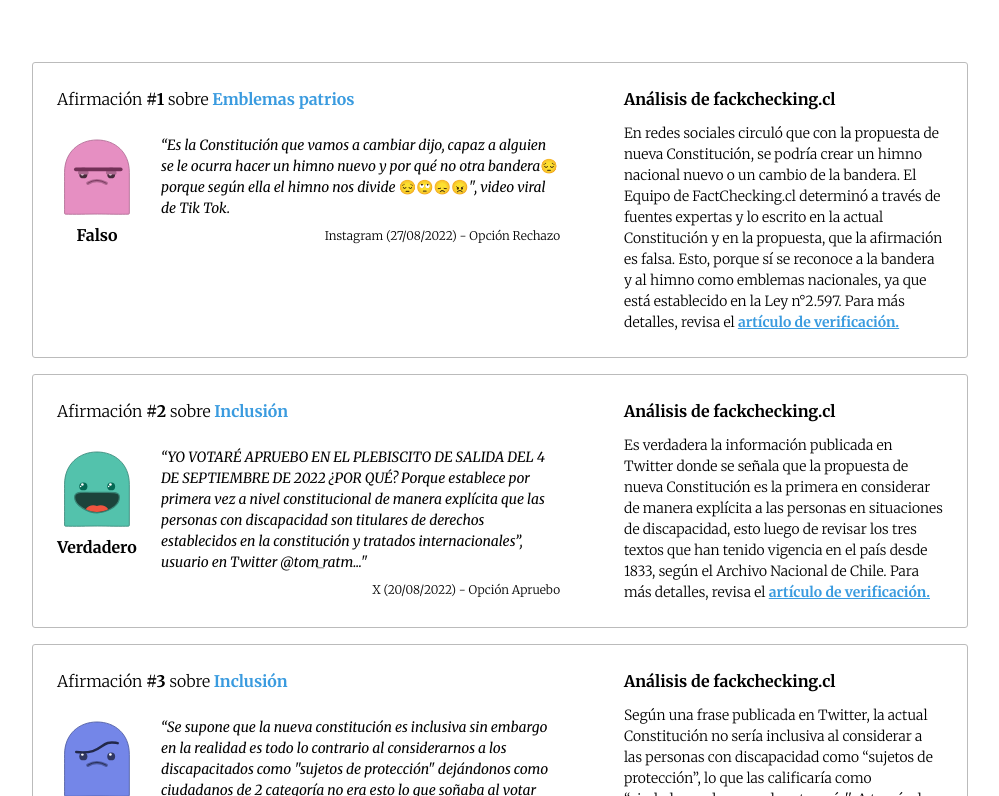
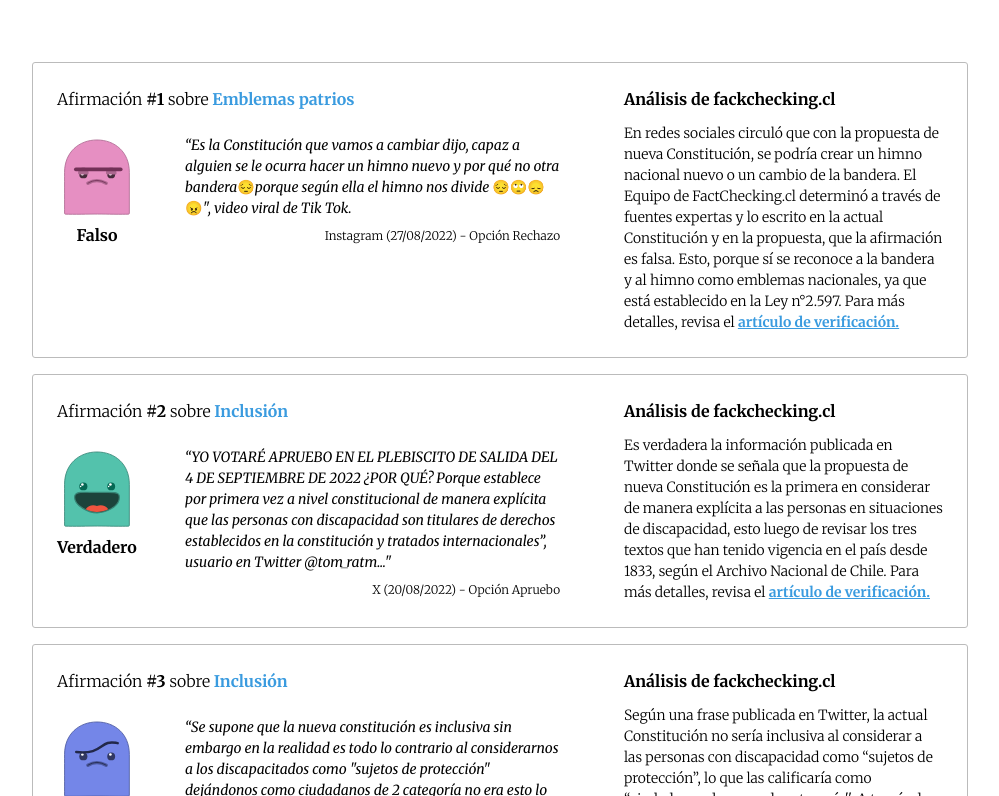
Before and after one commit to fdoflorenzano/fact-checking-vis-2022-chilean-referendum, a React (Vite) app: page / in a window 1280 px wide. Shown: the part 1164-1960 px from the top of the page, without its empty margins (140-1139 px from the left). Built offline with nearby package versions, Linux system fonts and the light colour scheme.

Commit message:
better spacing for claims

```diff
--- a/src/components/Claims/Claims.module.css
+++ b/src/components/Claims/Claims.module.css
@@ -31,7 +31,7 @@
 
 .claimWrapper {
   display: flex;
-  gap: var(--space-m);
+  gap: var(--space-xl);
 }
 
 .result {
@@ -89,7 +89,7 @@
   }
 }
 
-@media (max-width: 400px) {
+@media (max-width: 900px) {
   .claimWrapper {
     flex-direction: column-reverse;
   }
```
